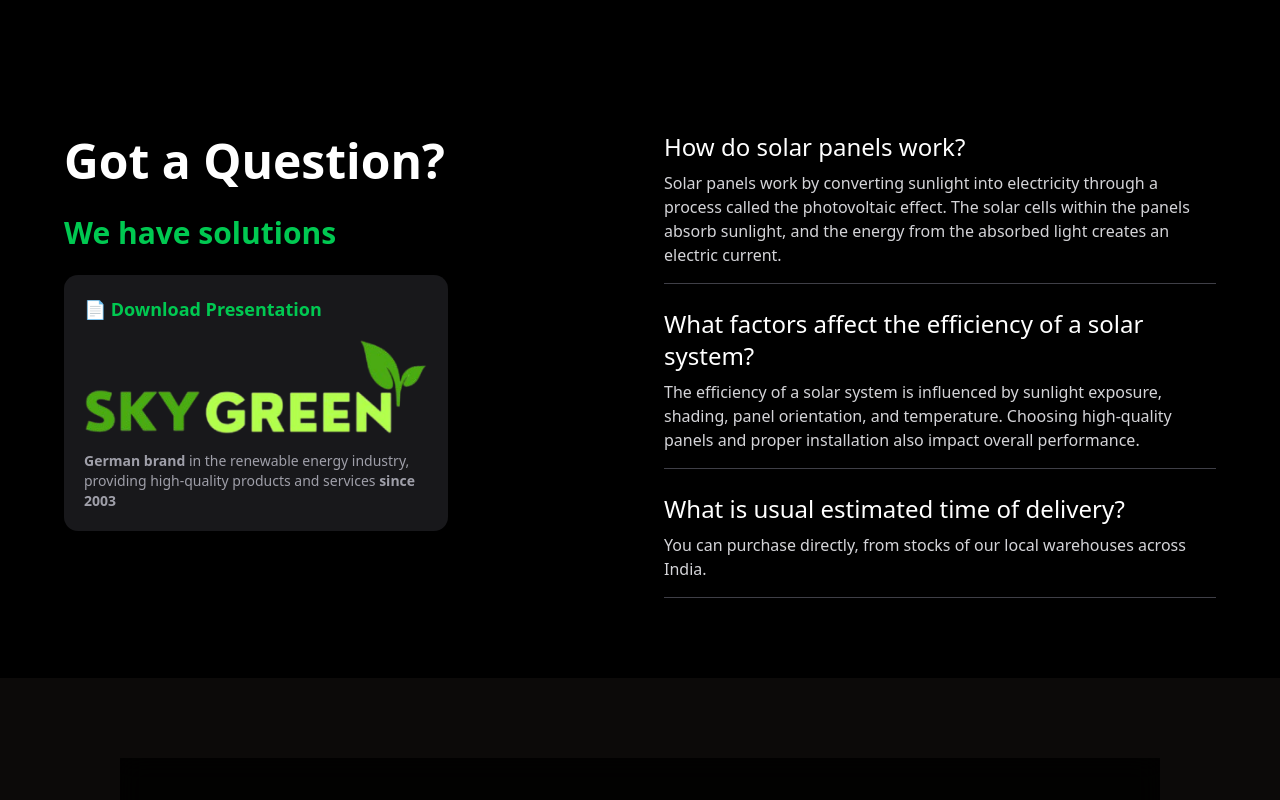
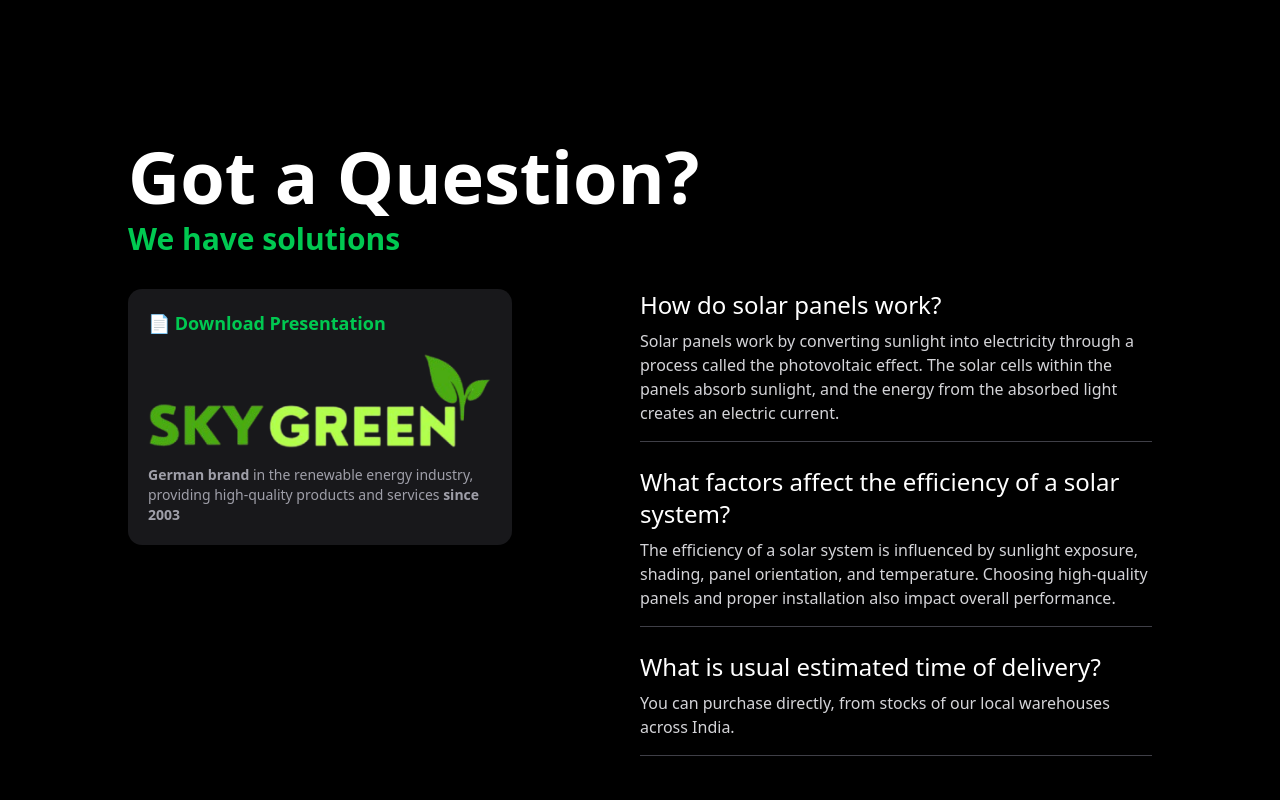
Before and after one commit to deepanshi-alva/skygreen, a Next.js app: page / in a window 1280 px wide. Shown: the part 2380-3180 px from the top of the page. Built offline with nearby package versions, Linux system fonts and the light colour scheme.

Commit message:
made the faq

```diff
--- a/components/homepage/faq.tsx
+++ b/components/homepage/faq.tsx
@@ -1,16 +1,19 @@
-import { faqData } from '@/lib/faqData';
+import { faqData } from "@/lib/faqData";
 
 export default function Faqs() {
   return (
     <section className="bg-black text-white px-4 py-12 md:py-20">
-      <div className="max-w-6xl mx-auto grid md:grid-cols-2 gap-12">
+      <div className="flex flex-col max-w-5xl mb-8 mx-auto">
+        <h2 className="text-5xl md:text-7xl font-bold leading-tight">
+          Got a Question?
+        </h2>
+        <h3 className="text-3xl font-semibold text-green-500">
+          We have solutions
+        </h3>
+      </div>
+      <div className="max-w-5xl mx-auto grid md:grid-cols-2">
         {/* Left Column */}
         <div className="space-y-6">
-          <h2 className="text-4xl md:text-5xl font-bold leading-tight">
-            Got a Question?
-          </h2>
-          <h3 className="text-3xl font-semibold text-green-500">We have solutions</h3>
-
           <div className="bg-zinc-900 p-5 rounded-xl shadow-md max-w-sm space-y-4">
             <div className="text-lg font-semibold flex items-center gap-2 text-green-500">
               📄 Download Presentation
@@ -21,7 +24,9 @@ export default function Faqs() {
               className="rounded"
             />
             <p className="text-sm text-zinc-400">
-              <strong>German brand</strong> in the renewable energy industry, providing high-quality products and services <strong>since 2003</strong>
+              <strong>German brand</strong> in the renewable energy industry,
+              providing high-quality products and services{" "}
+              <strong>since 2003</strong>
             </p>
           </div>
         </div>
@@ -29,10 +34,7 @@ export default function Faqs() {
         {/* Right Column - Fully Expanded FAQs */}
         <div className="space-y-6">
           {faqData.map((faq, index) => (
-            <div
-              key={index}
-              className="border-b border-zinc-700 pb-4"
-            >
+            <div key={index} className="border-b border-zinc-700 pb-4">
               <h4 className="text-xl md:text-2xl font-medium text-white">
                 {faq.question}
               </h4>
```
